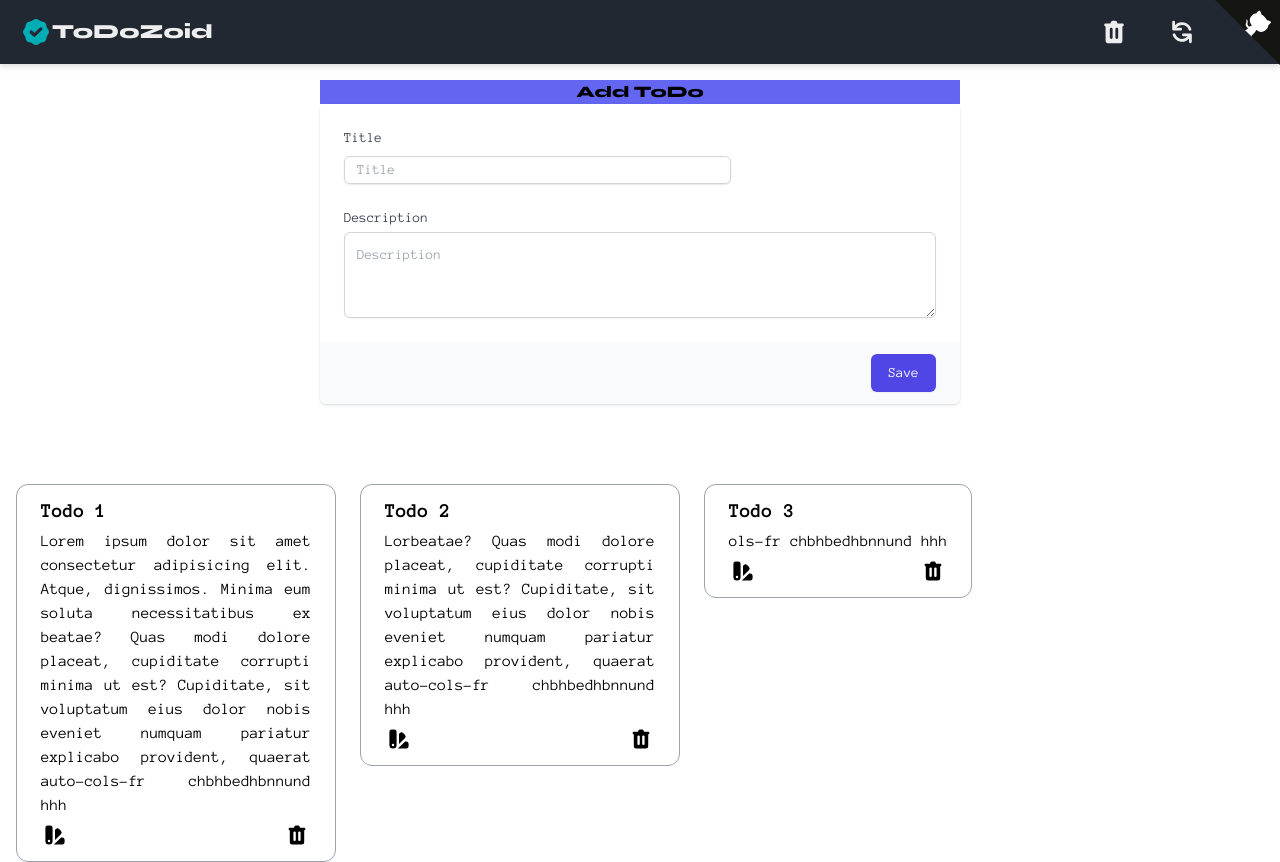
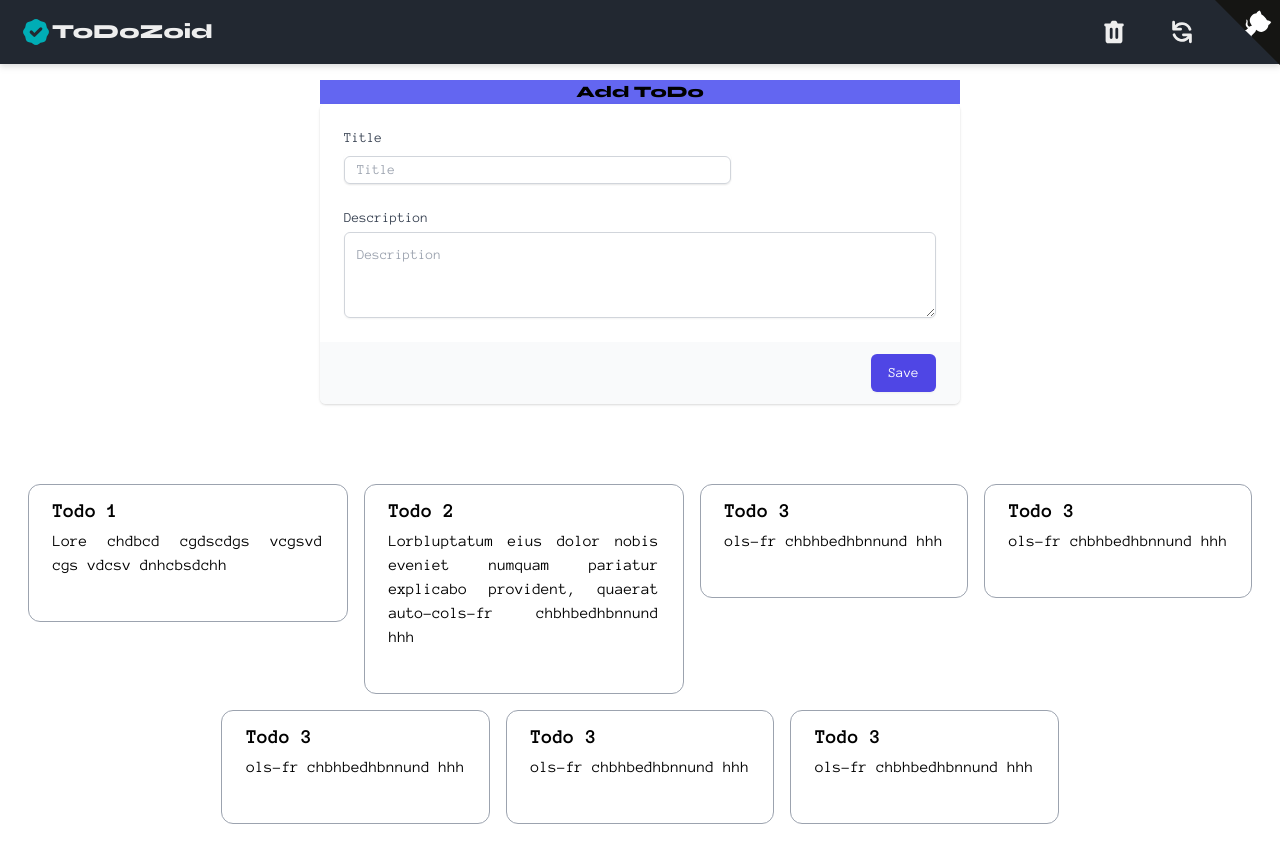
Before and after one commit to Drish-xD/ToDozoid, a Vue app: page / in a window 1280 px wide. After the commit the page ends 824 px from the top, so only its background shows below. Built offline with nearby package versions, Linux system fonts and the light colour scheme.

Commit message:
complete UI

```diff
--- a/src/App.vue
+++ b/src/App.vue
@@ -2,7 +2,7 @@
   <navbar />
   <main class="pt-20">
     <add />
-    <section class="flex flex-wrap items-baseline gap-6 xl:max-w-screen-xl max-w-screen-md mx-auto mt-20 px-4">
+    <section class="flex flex-wrap gap-4 justify-center xl:max-w-screen-2xl max-w-screen-md mx-auto mt-20 px-4">
       <Todomodel />
     </section>
   </main>
--- a/src/components/Add Model.vue
+++ b/src/components/Add Model.vue
@@ -35,7 +35,14 @@
 </template>
 <script>
 export default {
-
+    setup() {
+      function addtodo() {
+        console.log('add todo');
+    }
+    return {
+      addtodo
+    }
+}
 }
 </script>
 <style scoped>
--- a/src/components/Navbar.vue
+++ b/src/components/Navbar.vue
@@ -5,8 +5,8 @@
             <span class="text-xl font-syne font-black select-none">ToDoZoid</span>
         </a>
         <div class="flex mx-16">
-            <TrashIcon class="icon h-6 w-6 mx-2 md:mx-5 md:h-7 md:w-7 cursor-pointer"/>
-            <RefreshIcon class="icon h-6 w-6 mx-2 md:mx-5 md:h-7 md:w-7 cursor-pointer"/>
+            <TrashIcon class="icon h-6 w-6 mx-2 md:mx-5 md:h-7 md:w-7 cursor-pointer" @click="deleteall()"/>
+            <RefreshIcon class="icon h-6 w-6 mx-2 md:mx-5 md:h-7 md:w-7 cursor-pointer" @click="refresh()"/>
             <a href="https://github.com/Drish-xD/ToDozoid" target="_blank" class="github-corner">
                 <svg width="65" height="65" viewBox="0 0 250 250" style="fill:#151513; color:#fff; position: absolute; top: 0; border: 0; right: 0;">
                     <path d="M0,0 L115,115 L130,115 L142,142 L250,250 L250,0 Z"></path>
@@ -26,6 +26,16 @@ import { BadgeCheckIcon } from "@heroicons/vue/solid"
 
 
 export default {
+    setup() {
+        return {
+            deleteall() {
+                console.log("deleteall()");
+            },
+            refresh() {
+                console.log("refresh()");
+            }
+        }
+    },
   components: {
     TrashIcon,
     RefreshIcon,
--- a/src/components/Todo Model.vue
+++ b/src/components/Todo Model.vue
@@ -1,12 +1,12 @@
 <template>
 
     <div class="todos" v-for="todo in todos" :key="todo.id">
-    <div id="todo" class="max-w-xs px-6 py-3 rounded-xl cursor-default group border border-gray-400 bg-white hover:shadow-xl hover:border-gray-300 transition-all duration-200 transform hover:translate-x-2 hover:-translate-y-2" >
+    <div id="todo" class="max-w-xs px-6 py-3 rounded-xl cursor-default group border border-gray-400 bg-white hover:shadow-xl hover:border-gray-300 transition-all duration-300 transform hover:translate-x-2 hover:-translate-y-2" >
         <h1 class="text-black text-xl font-extrabold"> {{ todo.title }} </h1>
         <p class="text-black pt-1 text-justify"> {{ todo.Description }}</p>
-        <div class="flex justify-between">
-            <ColorSwatchIcon class="icon h-6 w-6 p-0.5 md:h-7 md:w-7 mt-1 cursor-pointer"/>
-            <TrashIcon class="icon h-6 w-6 p-0.5 md:h-7 md:w-7 mt-1 cursor-pointer"/>
+        <div class="flex justify-between text-gray-800">
+            <ColorSwatchIcon class="opacity-0 icon h-6 w-6 p-0.5 md:h-7 md:w-7 mt-1 cursor-pointer" @click="colour()"/>
+            <TrashIcon class="opacity-0 icon h-6 w-6 p-0.5 md:h-7 md:w-7 mt-1 cursor-pointer" @click="deletetodo()"/>
         </div>
     </div>
     </div>
@@ -28,26 +28,55 @@ export default {
             {
                 id: 1,
                 title: 'Todo 1',
-                Description: 'Lorem ipsum dolor sit amet consectetur adipisicing elit. Atque, dignissimos. Minima eum soluta necessitatibus ex beatae? Quas modi dolore placeat, cupiditate corrupti minima ut est? Cupiditate, sit voluptatum eius dolor nobis eveniet numquam pariatur explicabo provident, quaerat auto-cols-fr	chbhbedhbnnund hhh'
+                Description: 'Lore chdbcd cgdscdgs vcgsvd cgs vdcsv dnhcbsdchh'
             },
             {
                 id: 2,
                 title: 'Todo 2',
-                Description: 'Lorbeatae? Quas modi dolore placeat, cupiditate corrupti minima ut est? Cupiditate, sit voluptatum eius dolor nobis eveniet numquam pariatur explicabo provident, quaerat auto-cols-fr	chbhbedhbnnund hhh'
+                Description: 'Lorbluptatum eius dolor nobis eveniet numquam pariatur explicabo provident, quaerat auto-cols-fr	chbhbedhbnnund hhh'
             },
             {
-                id: 3,
+                id: 4,
+                title: 'Todo 3',
+                Description: 'ols-fr	chbhbedhbnnund hhh'
+            },            {
+                id: 5,
+                title: 'Todo 3',
+                Description: 'ols-fr	chbhbedhbnnund hhh'
+            },            {
+                id: 6,
+                title: 'Todo 3',
+                Description: 'ols-fr	chbhbedhbnnund hhh'
+            },            {
+                id: 7,
+                title: 'Todo 3',
+                Description: 'ols-fr	chbhbedhbnnund hhh'
+            },            {
+                id: 8,
                 title: 'Todo 3',
                 Description: 'ols-fr	chbhbedhbnnund hhh'
             },
         ]);
 
+        function colour() {
+            console.log("colour");
+        }
+
+        function deletetodo() {
+            console.log("deleted");
+        }
+
         return  {
             todos,
+            colour,
+            deletetodo,
         }
     }
 }
 </script>
 <style scoped>
-
+    #todo:hover .icon {
+        transition: opacity 0.3s ease-in-out;
+        opacity: 1;
+    }
 </style>
```
